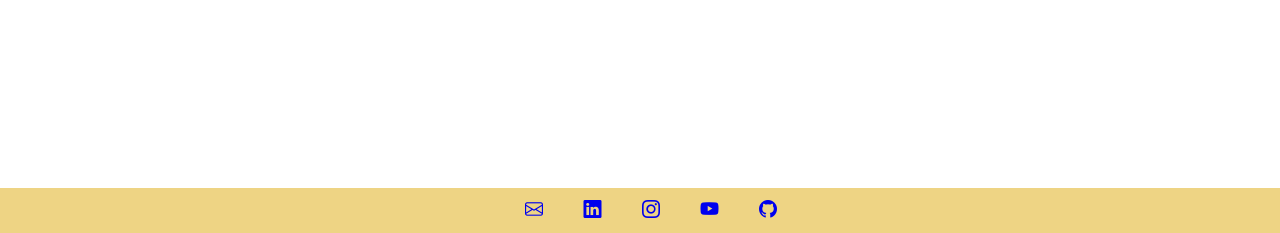
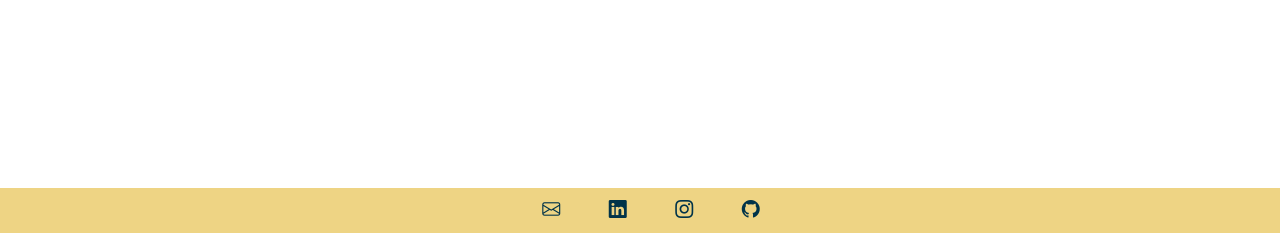
Before and after one commit to imromanda/personal_site, a PHP site: page / in a window 1280 px wide. Shown: the part 567-800 px from the top of the page. Run offline with PHP 8.4, Linux system fonts and the light colour scheme.

Commit message:
Change footer appearance and add footer links

```diff
--- a/index.html
+++ b/index.html
@@ -2,9 +2,9 @@
 <html lang="es">
 
 <head>
+	<meta charset="utf-8">
 	<title>I'm Romanda</title>
 	<link rel="icon" type="image/x-icon" href="favicon.ico">
-	<meta charset="utf-8">
 	<link rel="stylesheet" href="https://cdn.jsdelivr.net/npm/bootstrap-icons@1.11.3/font/bootstrap-icons.css">
 	<link rel="stylesheet" href="romandasstylesheet.css">
 </head>
@@ -15,15 +15,15 @@
 	<nav>
 		<ul>
 			<li>
-				<a href="#"">Proyectos</a>
+				<a href="#projects"">Proyectos</a>
 			</li>
 
 			<li>
-				<a href=" #">Educación</a>
+				<a href=" #education">Educación</a>
 			</li>
 
 			<li>
-				<a href="#">Sobre mí</a>
+				<a href="#about">Sobre mí</a>
 			</li>
 		</ul>
 	</nav>
@@ -34,7 +34,7 @@
 				alt="Persona con el cabello rizado y suelto, sonriendo al aire libre, con árboles y arena en el fondo, bajo luz natural." />
 		</div>
 
-		<div style="padding-left: 1rem;">
+		<div style="padding-left: 1rem; clear:right">
 			<h1 style="padding-left: 5rem;">¡Holi!<span> Soy Romanda</span>
 			</h1>
 			<p>añslefjk</p>
@@ -42,11 +42,11 @@
 	</section>
 
 	<footer>
-		<a href="#"><i class="bi bi-envelope"></i></a>
-		<a href="#"><i class="bi bi-linkedin"></i></a>
-		<a href="#"><i class="bi bi-instagram"></i></a>
-		<a href="#"><i class="bi bi-youtube"></i></a>
-		<a href="#"><i class="bi bi-github"></i></a>
+		<a href="mailto:imromanda@gmail.com" target="_self"><i class="bi bi-envelope"></i></a>
+		<!-- No funciona el mailto, no sé por qué-->
+		<a href="https://www.linkedin.com/in/ana-romero-romanda/" target="_blank"><i class="bi bi-linkedin"></i></a>
+		<a href="https://www.instagram.com/romandaarte/" target="_blank"><i class="bi bi-instagram"></i></a>
+		<a href="https://github.com/imromanda" target="_blank"><i class="bi bi-github"></i></a>
 	</footer>
 
 </body>
--- a/romandasstylesheet.css
+++ b/romandasstylesheet.css
@@ -111,6 +111,7 @@ p {
 footer {
     position: fixed;
     bottom: 0;
+    color: var(--true-white);
     left: 0;
     width: 100%;
     background-color: var(--buff);
@@ -120,20 +121,23 @@ footer {
     text-align: center;
     vertical-align: middle;
     z-index: 1000;
+
 }
 
-footer i {
+
+footer a {
     padding: 16px;
+    margin: 4px;
 }
 
-footer i:link {
-    color: var(--true-white)
+footer a:link {
+    color: var(--prussian-blue)
 }
 
-footer i:visited {
-    color: var(--paolo-veronese-green)
+footer a:visited {
+    color: var(--viridian-green)
 }
 
-footer i:hover {
+footer a:hover {
     color: var(--quinacridone-magenta)
 }
```
